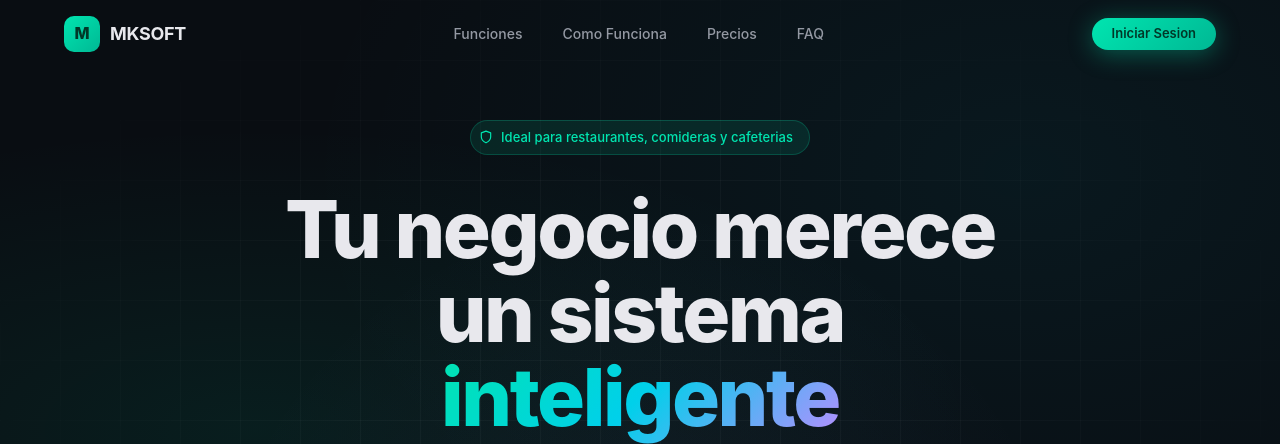
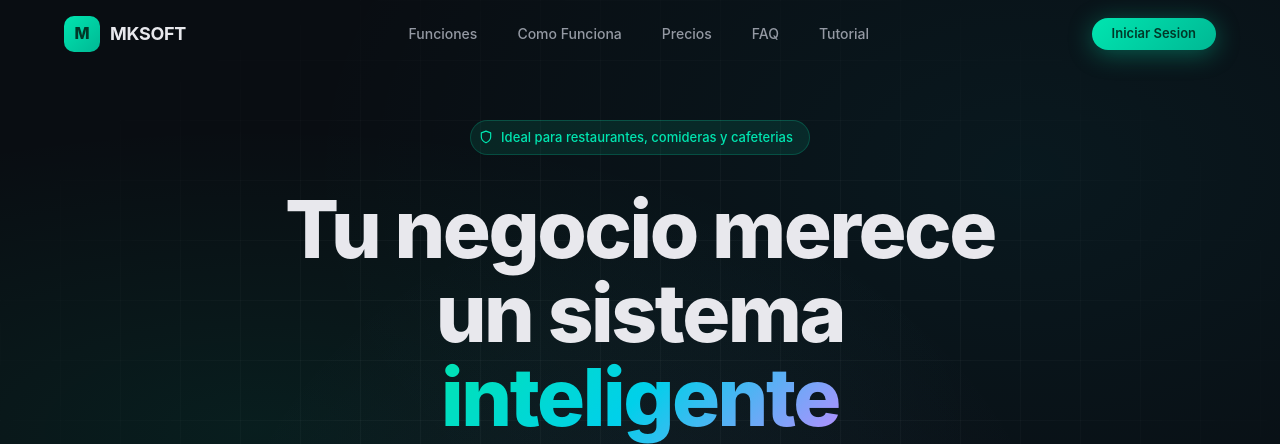
Before and after one commit to fernnwe/MKSOFT, a Django app: template templates/core/landing.html in a window 1280 px wide. Shown: the top 444 px of the page. Run offline with Django 5.2, Linux system fonts and the light colour scheme; the template is opened without the code that fills it, so the values that code supplies are empty.

Commit message:
feat(landing): add tutorial link to nav, mobile menu and footer

```diff
--- a/templates/core/landing.html
+++ b/templates/core/landing.html
@@ -191,6 +191,7 @@ MKSOFT
 <li><a href="#como-funciona">Como Funciona</a></li>
 <li><a href="#precios">Precios</a></li>
 <li><a href="#faq">FAQ</a></li>
+<li><a href="{% url 'core:tutorial_uso' %}">Tutorial</a></li>
 </ul>
 <div class="nav-right">
 <div class="nav-actions">
@@ -207,6 +208,7 @@ MKSOFT
 <a href="#como-funciona" class="mm-link">Como Funciona</a>
 <a href="#precios" class="mm-link">Precios</a>
 <a href="#faq" class="mm-link">FAQ</a>
+<a href="{% url 'core:tutorial_uso' %}" class="mm-link">Tutorial</a>
 <a href="{% url 'core:cliente_login' %}" class="btn btn-primary mm-btn">Iniciar Sesion</a>
 </div>
 </div>
@@ -348,7 +350,7 @@ MKSOFT
 <p>Sistema de gestion integral para restaurantes. Moderno, seguro y facil de usar.</p>
 </div>
 <div><h4>Producto</h4><ul><li><a href="#features">Funciones</a></li><li><a href="#precios">Precios</a></li><li><a href="#faq">FAQ</a></li></ul></div>
-<div><h4>Recursos</h4><ul><li><a href="{% url 'core:ayuda_impresion' %}">Guia de Impresion</a></li><li><a href="{% url 'core:cliente_login' %}">Iniciar Sesion</a></li></ul></div>
+<div><h4>Recursos</h4><ul><li><a href="{% url 'core:tutorial_uso' %}">Tutorial de uso</a></li><li><a href="{% url 'core:ayuda_impresion' %}">Guia de Impresion</a></li><li><a href="{% url 'core:cliente_login' %}">Iniciar Sesion</a></li></ul></div>
 <div><h4>Legal</h4><ul><li><a href="#">Privacidad</a></li><li><a href="#">Terminos</a></li></ul></div>
 </div>
 <div class="footer-bottom"><span>&copy; 2026 MKSOFT. Todos los derechos reservados.</span><span>Hecho con dedicacion para restaurantes</span></div>
```
